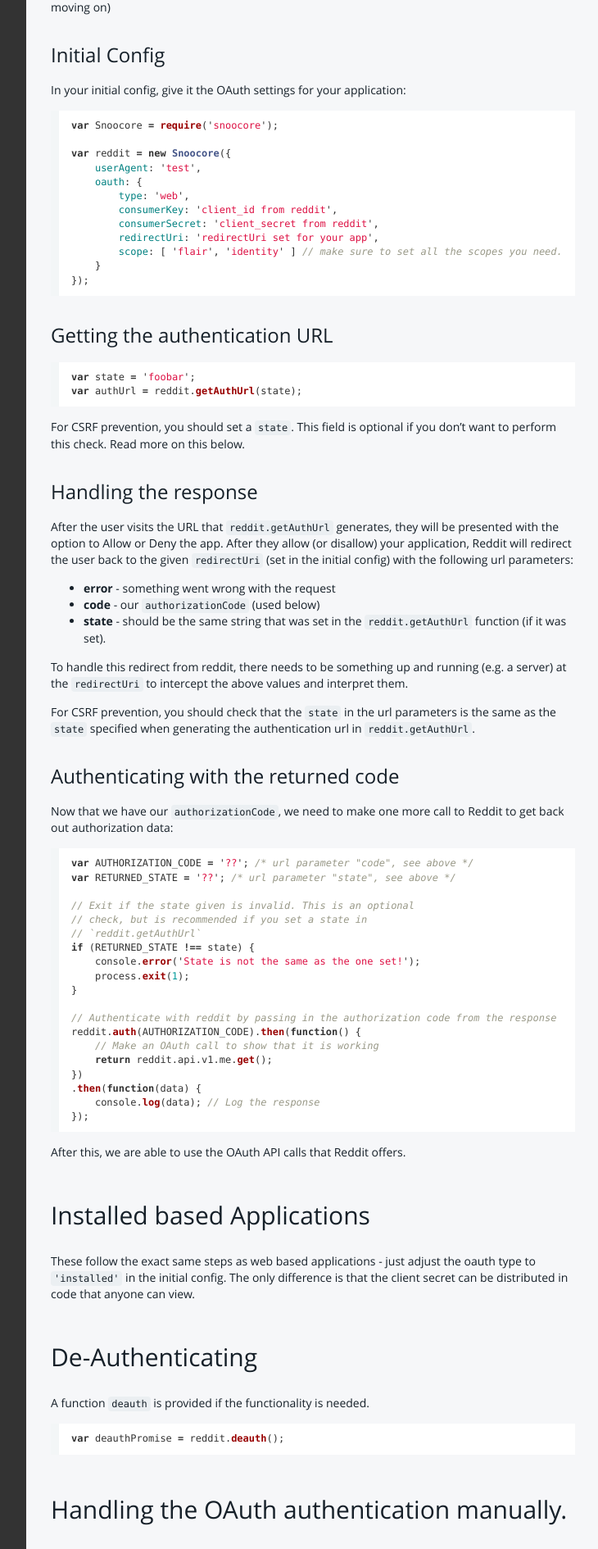
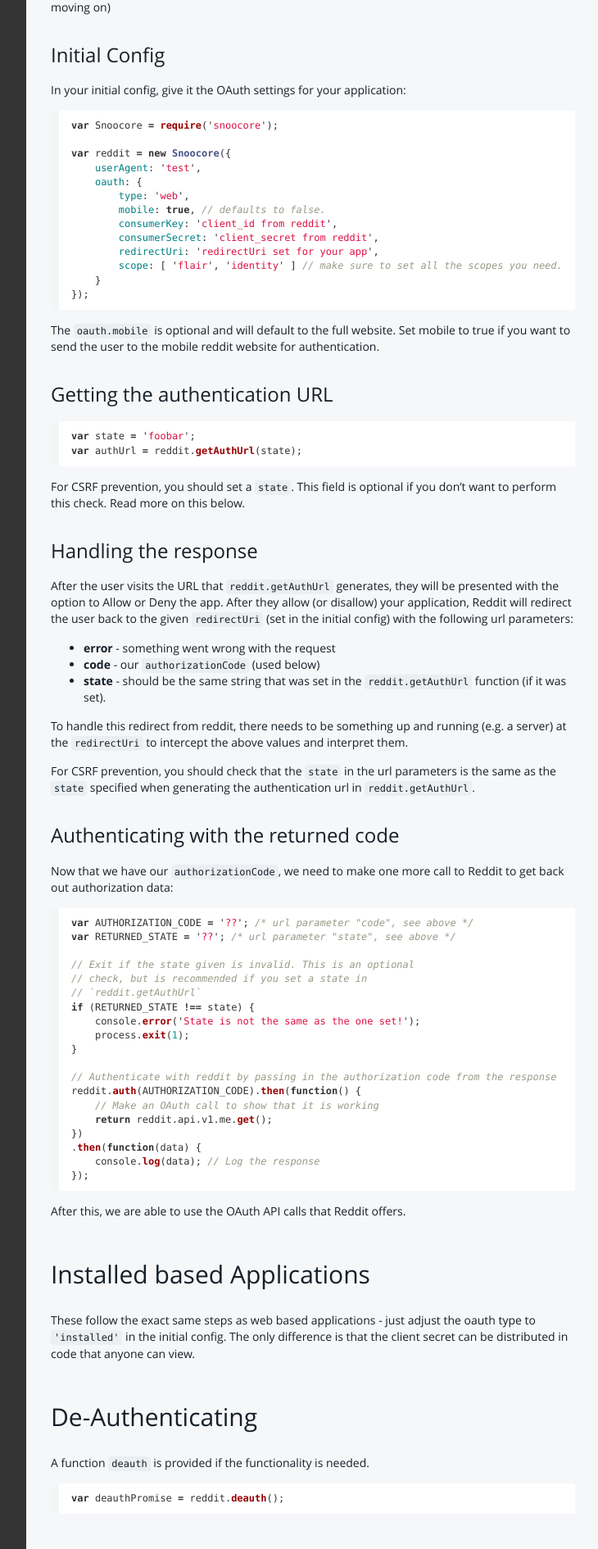
Before and after one commit to terryma/snoocore, a Jekyll site: the page built from oauth.md, in a window 1280 px wide. Shown: the part 1342-3232 px from the top of the page at 82% size, without its empty margins (188-918 px from the left). Built offline with Jekyll 4.4.1, drawn with Linux system fonts in a browser that asks for light colours; Markdown is read by kramdown in place of the engine named in the settings.

Commit message:
Document mobile option in OAuth web/installed

````diff
--- a/oauth.md
+++ b/oauth.md
@@ -68,6 +68,7 @@
 	userAgent: 'test',
 	oauth: {
 		type: 'web',
+		mobile: true, // defaults to false.
 		consumerKey: 'client_id from reddit',
 		consumerSecret: 'client_secret from reddit',
 		redirectUri: 'redirectUri set for your app',
@@ -75,6 +76,8 @@
 	}
 });
 ```
+
+The `oauth.mobile` is optional and will default to the full website. Set mobile to true if you want to send the user to the mobile reddit website for authentication.
 
 ### Getting the authentication URL
 
````
